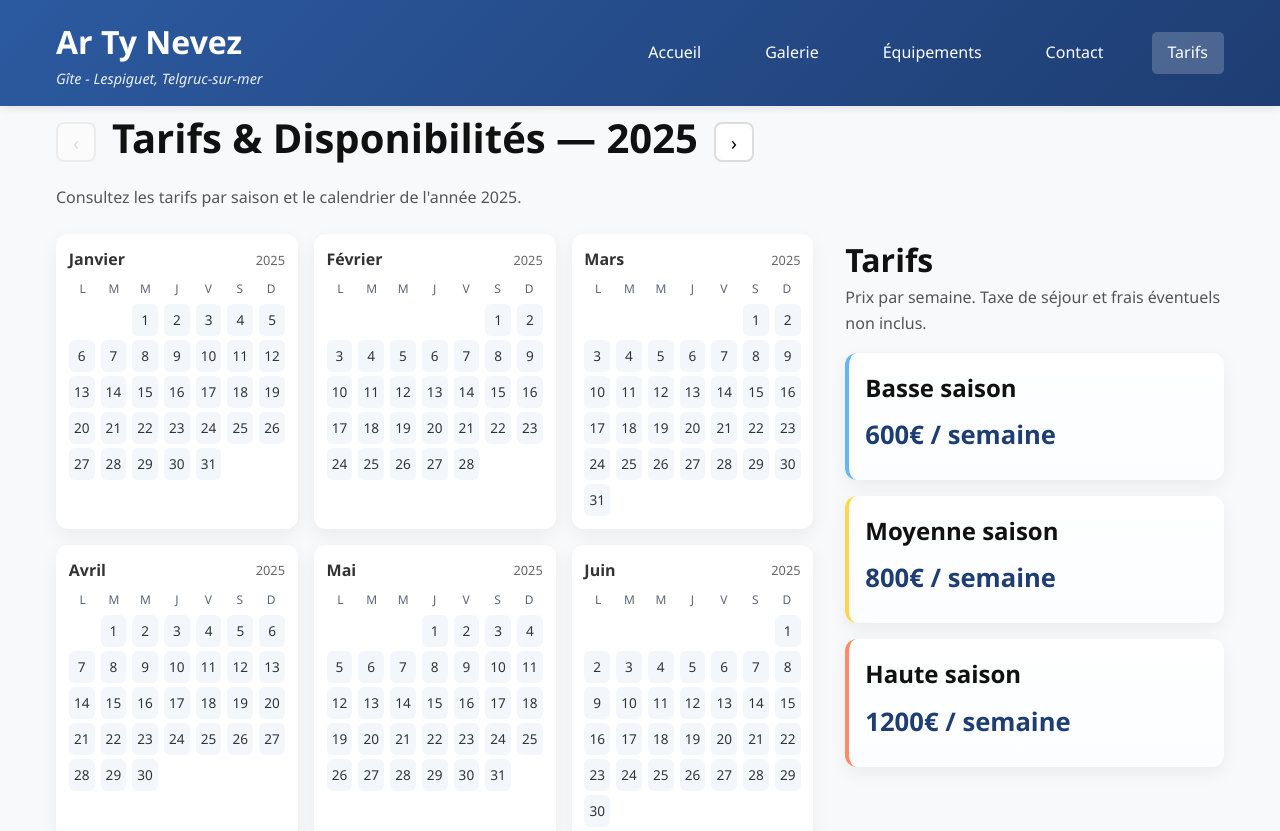
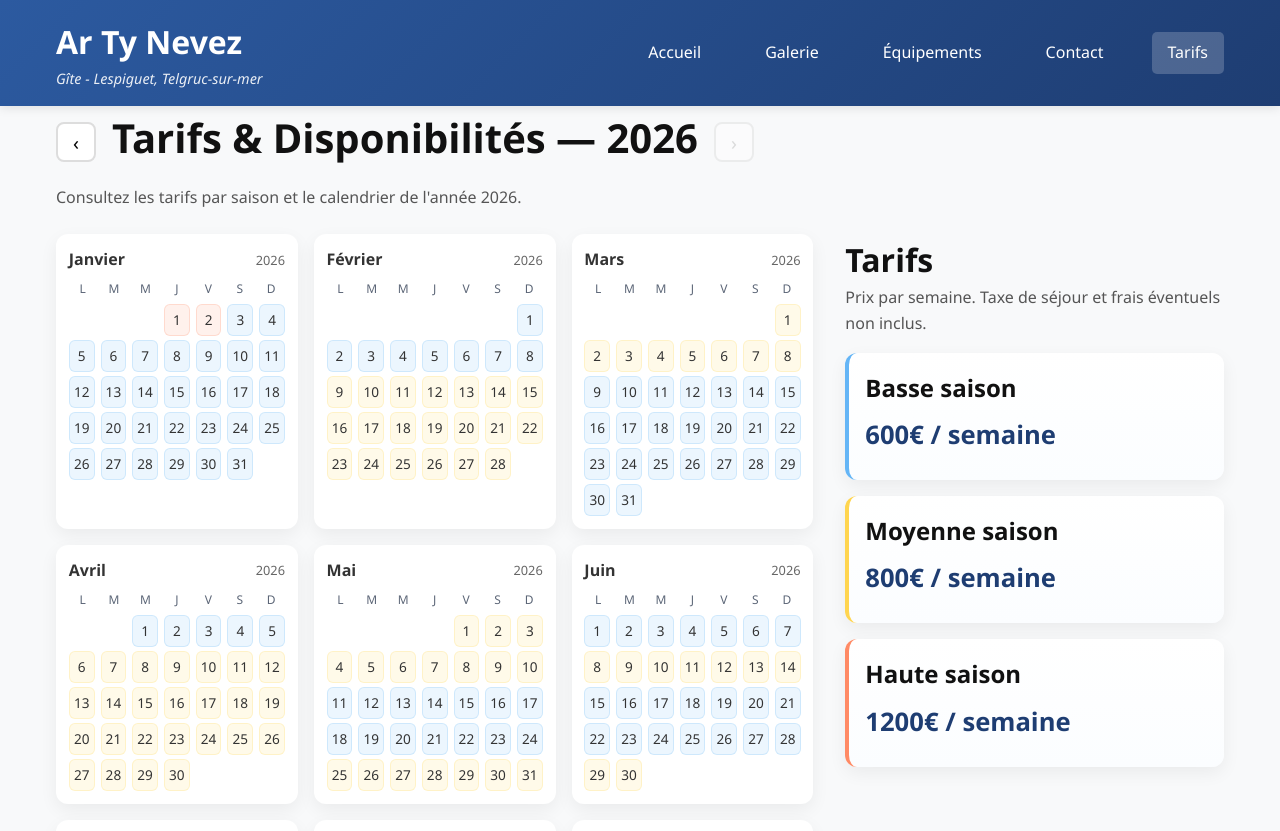
Before and after one commit to Arthur-Blamart/client-lespiguet, a React (Vite) app: page /tarifs in a window 1280 px wide. Shown: the top 831 px of the page. Built offline with nearby package versions, Linux system fonts and the light colour scheme.

Commit message:
changement année init

```diff
--- a/src/pages/Tarifs.jsx
+++ b/src/pages/Tarifs.jsx
@@ -35,7 +35,7 @@ function getMonthMatrix(year, monthIndex) {
 }
 
 const Tarifs = () => {
-  const [year, setYear] = useState(2025)
+  const [year, setYear] = useState(2026)
 
   // Helper: find season for a given Date object by checking periods from JSON
   const findSeasonForDate = (dateObj) => {
```
